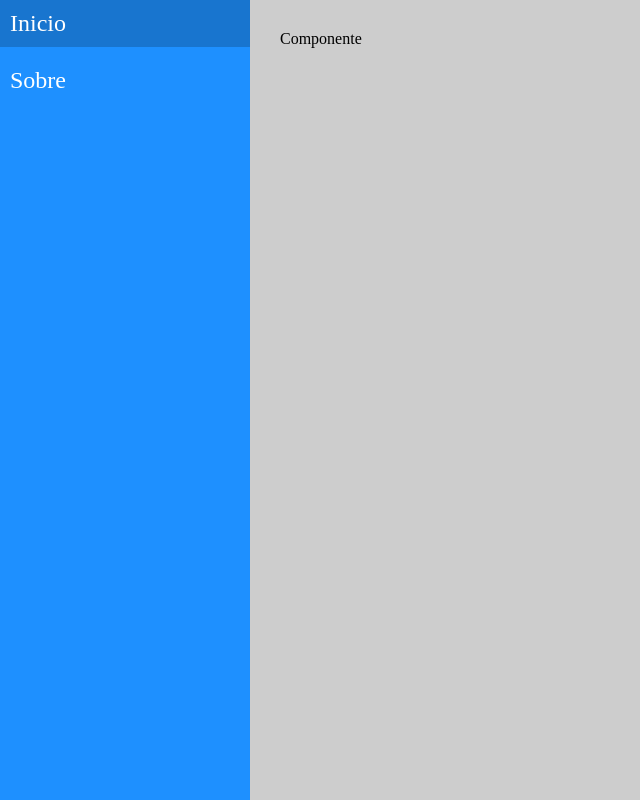
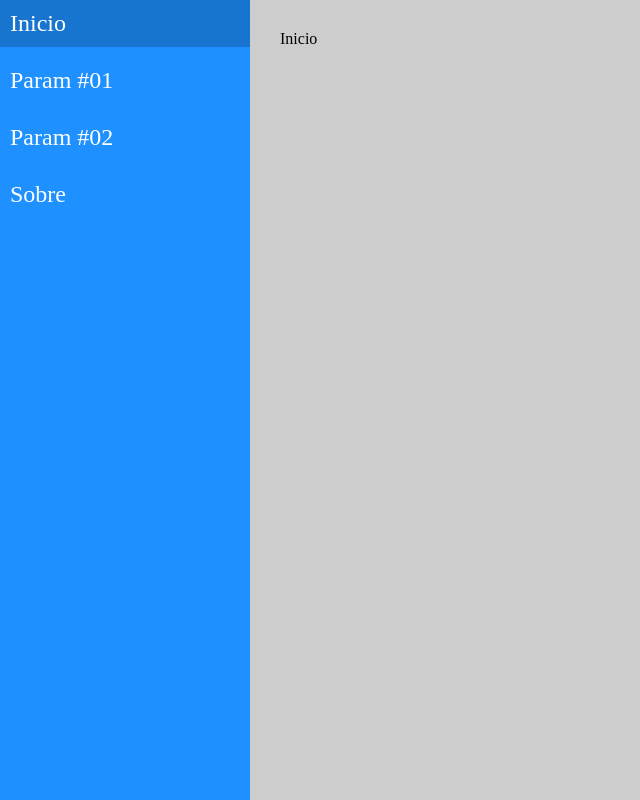
Before and after one commit to hericlesLima/React-Navigation, a React (Create React App) app: page / in a window 1280 px wide. Shown: the whole page, without its empty margins (0-640 px from the left). Built offline with nearby package versions, Linux system fonts and the light colour scheme.

Commit message:
parameter navigation

```diff
--- a/src/components/Content.jsx
+++ b/src/components/Content.jsx
@@ -2,6 +2,7 @@
 import {Switch, Route} from 'react-router-dom'
 import About from '../views/examples/About'
 import Home from '../views/examples/Home'
+import Param from '../views/examples/Param'
 import './Content.css'
 
 const Content = props => (
@@ -9,6 +10,9 @@
         <Switch>
             <Route path='/about'>
                 <About/>
+            </Route>
+            <Route path='/param:id'>
+                <Param/>
             </Route>
             <Route path='/'>
                 <Home/>
--- a/src/components/Menu.jsx
+++ b/src/components/Menu.jsx
@@ -11,6 +11,12 @@
           <Link to="/">Inicio</Link>
         </li>
         <li>
+          <Link to="/param/1">Param #01</Link>
+        </li>
+        <li>
+          <Link to="/param">Param #02</Link>
+        </li>
+        <li>
           <Link to="/about">Sobre</Link>
         </li>
       </ul>
--- a/src/views/examples/Home.jsx
+++ b/src/views/examples/Home.jsx
@@ -3,7 +3,7 @@
 
 const Home = props => (
     <div className= 'Home'>
-        Componente
+        Inicio
     </div>
 )
 
--- /dev/null
+++ b/src/views/examples/Param.jsx
@@ -0,0 +1,16 @@
+import React from 'react'
+import { useParams } from 'react-router-dom'
+
+import './Home.css'
+
+const Param = props => {
+    const { id } = useParams()
+    return (
+    <div className=  'Param'>
+        <h1>Param</h1>
+        <h2>Valor: {id}</h2>
+    </div>
+)
+}
+
+export default Param
```
